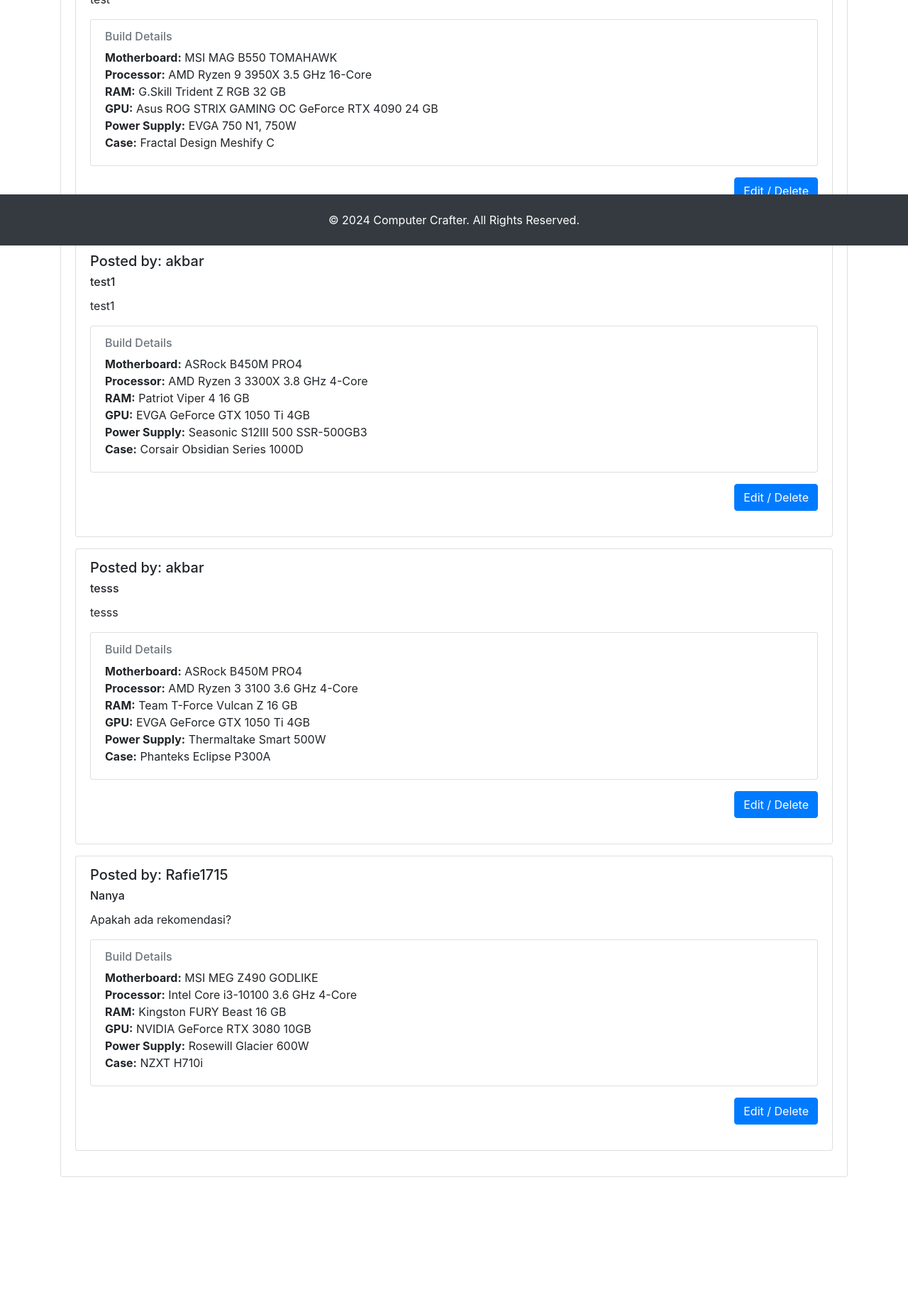
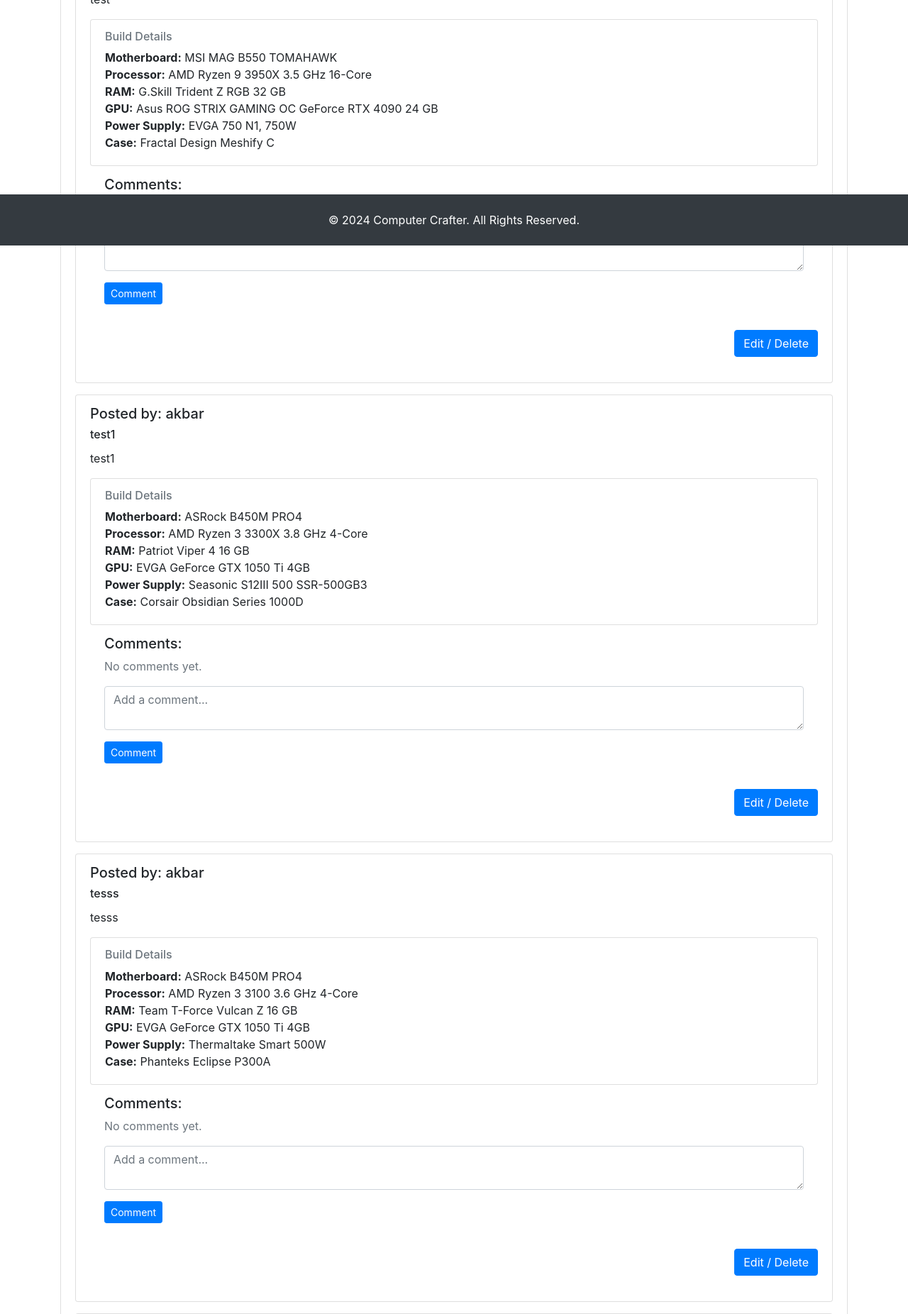
Before and after one commit to inotlusrabka/Project-Web, a PHP site: page /forum in a window 1280 px wide. Shown: the part 454-2306 px from the top of the page at 71% size. Before the commit the page ends 2113 px from the top, so only its background shows below. Run offline with PHP 8.4, Linux system fonts and the light colour scheme; a user stored in the database is signed in; data comes from the database, SQL or seed files in the repository; tables that the repository leaves empty or names only in its code hold one stand-in row (values such as "Sample post").

Commit message:
Update index.php
comment

```diff
--- a/forum/index.php
+++ b/forum/index.php
@@ -16,7 +16,7 @@ if ($conn->connect_error) {
 // Query to get posts and join with build_component and part pc tables
 $sql = "
     SELECT
-        posts.id, posts.UserID, posts.title, posts.message, build_component.build_id, build_component.motherboard_id,
+        posts.id AS post_id, posts.UserID, posts.title, posts.message, build_component.build_id, build_component.motherboard_id,
         build_component.processor_id, build_component.ram_id, build_component.gpu_id, build_component.powersupply_id,
         build_component.cases_id, motherboard.brand AS motherboard_brand, motherboard.item_name AS motherboard_item_name,
         motherboard.image_url AS motherboard_image_url, motherboard.buy_url AS motherboard_buy_url,
@@ -60,6 +60,22 @@ $stmt->execute();
 $build_result = $stmt->get_result();
 
 $stmt->close();
+
+// Fetch comments for each post
+$sql_comments = "
+    SELECT comment.id, comment.PostId, comment.UserId, comment.message, userdata.username
+    FROM comment
+    JOIN userdata ON comment.UserId = userdata.UserID
+";
+$comments_result = $conn->query($sql_comments);
+
+$comments = [];
+if ($comments_result->num_rows > 0) {
+    while ($row = $comments_result->fetch_assoc()) {
+        $comments[$row['PostId']][] = $row;
+    }
+}
+
 $conn->close();
 ?>
 
@@ -143,10 +159,32 @@ $conn->close();
                                                 </div>
                                             </div>
                                         <?php endif; ?>
+                                        <div class="card-body">
+                                            <h5 class="card-subtitle mb-2">Comments:</h5>
+                                            <?php if (isset($comments[$row['post_id']])): ?>
+                                                <?php foreach ($comments[$row['post_id']] as $comment): ?>
+                                                    <div class="border p-2 mb-2">
+                                                        <p class="mb-1"><strong><?php echo htmlspecialchars($comment['username']); ?>:</strong></p>
+                                                        <p class="mb-1"><?php echo nl2br(htmlspecialchars($comment['message'])); ?></p>
+                                                    </div>
+                                                <?php endforeach; ?>
+                                            <?php else: ?>
+                                                <p class="text-muted">No comments yet.</p>
+                                            <?php endif; ?>
+                                            <?php if (isset($_SESSION['username'])): ?>
+                                                <form action="comment.php" method="post">
+                                                    <input type="hidden" name="post_id" value="<?php echo $row['post_id']; ?>">
+                                                    <div class="form-group">
+                                                        <textarea class="form-control" name="message" rows="2" placeholder="Add a comment..." required></textarea>
+                                                    </div>
+                                                    <button type="submit" class="btn btn-primary btn-sm">Comment</button>
+                                                </form>
+                                            <?php endif; ?>
+                                        </div>
                                         <?php
                                             if (isset($_SESSION['userid']) && ($_SESSION['userid'] == $row['UserID'] ) || $_SESSION['access_level'] == 'Admin' ) {
                                                 echo '<div class="text-right mb-3">';
-                                                echo '<button class="btn btn-primary mt-3" data-toggle="modal" data-target="#editDeletePostModal" data-id="' . $row['id'] . '" data-title="' . htmlspecialchars($row['title']) . '" data-message="' . htmlspecialchars($row['message']) . '">Edit / Delete</button>';
+                                                echo '<button class="btn btn-primary mt-3" data-toggle="modal" data-target="#editDeletePostModal" data-id="' . $row['post_id'] . '" data-title="' . htmlspecialchars($row['title']) . '" data-message="' . htmlspecialchars($row['message']) . '">Edit / Delete</button>';
                                                 echo '</div>';
                                             }
                                         ?>
```
